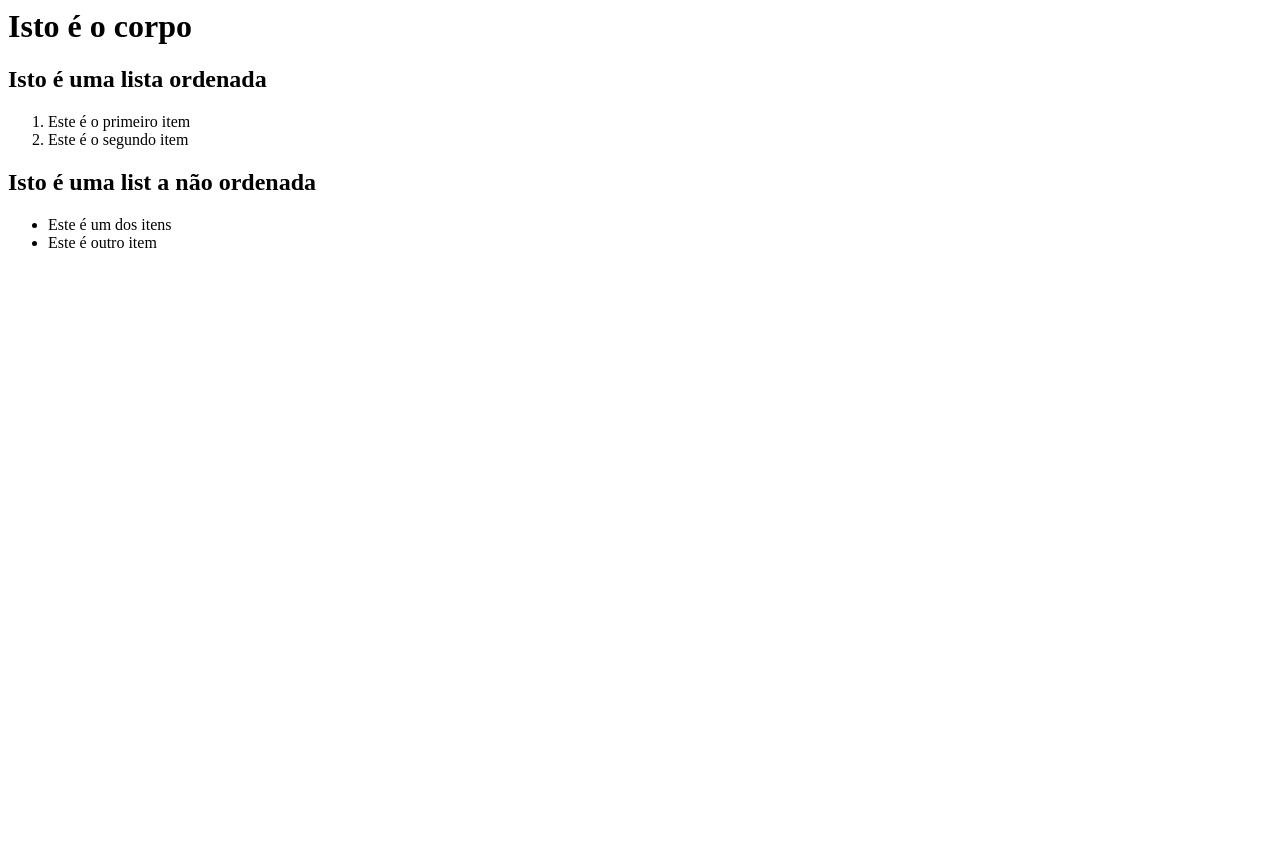
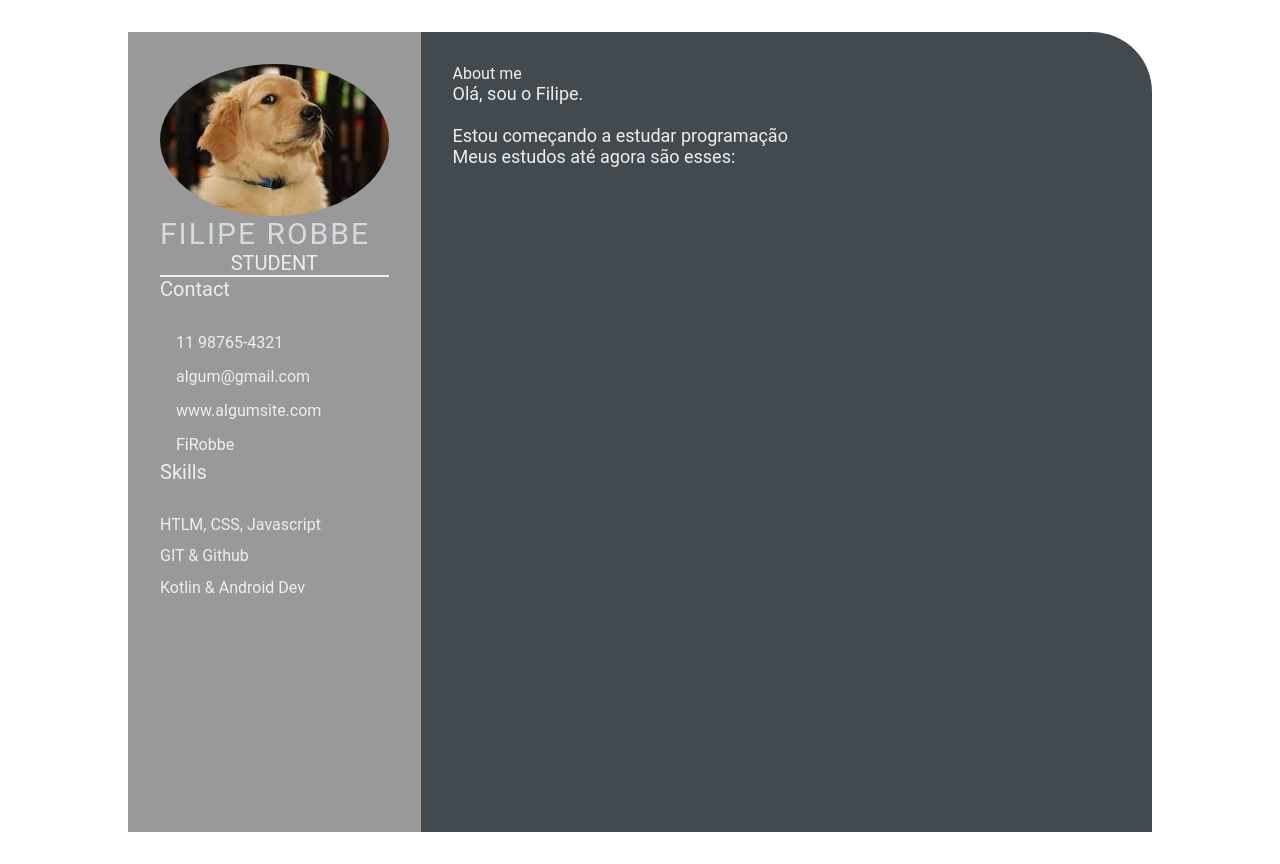
Before and after one commit to FiRobbe/devweekgit.github.io, a plain HTML site: page index.html in a window 1280 px wide. Before the commit the page ends 800 px from the top, so only its background shows below. Drawn offline with Linux system fonts and the light colour scheme.

Commit message:
Feature: CV Profile, Skills and About Me

```diff
--- a/index.html
+++ b/index.html
@@ -1,21 +1,51 @@
+<html lang="en">
 <head>
-    <title>
-        Hello World
-    </title>
+    <meta charset="UTF-8">
+    <meta http-equiv="X-UA-Compatible" content="IE=edge">
+    <meta name="viewport" content="width=device-width, initial-scale=1.0">
+    <title>Filipe Robbe CV</title>
+    <link rel="stylesheet" href="style.css">
 </head>
 <body>
-    <h1>Isto é o corpo</h1>
-    <h2>Isto é uma lista ordenada</h2>
-    <ol>
-        <li>Este é o primeiro item</li>
-        <li>Este é o segundo item</li>
-    </ol>
-    <h2>Isto é uma list a não ordenada</h2>
-    <ul>
-        <li>Este é um dos itens</li>
-        <li>Este é outro item</li>
-    </ul>
+    <main class="resume-contents">
+        <section class="left-section">
+            <section class="left-section-contents">
+                <div class="profile">
+                    <img class="profile-image" src="image/profile-image.jpg" alt="Profile image">
+                    <p class="name">Filipe Robbe</p>
+                    <p class="profession">Student</p>
+                </div>
+                <div class="contact-info">
+                    <p class="left-title">Contact</p>
+                    <ul>
+                        <li><i class="fa fa-phone"></i>11 98765-4321</li>
+                        <li><i class="fa fa-envelope"></i>algum@gmail.com</li>
+                        <li><i class="fa fa-globe"></i>www.algumsite.com</li>
+                        <li><i class="fa fa-github"></i>FiRobbe</li>
+                    </ul>
+                </div>
+                <div class="skills">
+                    <p class="left-title">Skills</p>
+                    <ul>
+                        <li><p>HTLM, CSS, Javascript</p></li>
+                        <li><p>GIT & Github</p></li>
+                        <li><p>Kotlin & Android Dev</p></li>
+                    </ul>
+                </div>
+            </section>
+        </section>
+        <section class="right-section">
+            <div class="right-section-contents">
+                <section class="about gap">
+                    <div class="right-title">About me</div>
+                    <p class="about-me-contents">
+                        Olá, sou o Filipe.<br>
+                        <br> Estou começando a estudar programação
+                        <br> Meus estudos até agora são esses:
+                    </p>
+                </section>
+            </div>
+        </section>
+    </main>
 </body>
-<footer>
-
-</footer>
+</html>
--- /dev/null
+++ b/style.css
@@ -0,0 +1,103 @@
+* {
+    margin: 0;
+    padding: 0;
+    box-sizing: border-box;
+    list-style: none;
+    font-family: 'Roboto', sans-serif;
+}
+
+.resume-contents {
+    min-height: 100vh;
+    width: 80%;
+    margin: 2rem auto;
+    display: grid;
+    grid-template-columns: repeat(7, 1fr);
+}
+
+.left-section {
+    grid-column: span 2;
+    height: 100%;
+    background-color: #999999;
+}
+
+.right-section {
+    grid-column: span 5;
+    height: 100%;
+    background-color: #424a50;
+    border-radius: 0px 60px 0px 0px;
+}
+
+.left-section-contents{
+    padding: 2rem 2rem;
+}
+
+.profile {
+    width: 100%;
+    border-bottom: 2px solid #eeeeee;
+}
+
+.profile .profile-image {
+    width: 100%;
+    border-radius: 100%;
+}
+
+.name {
+    color: #D6DBDF;
+    font-size: 30px;
+    letter-spacing: 2px;
+    text-transform: uppercase;
+}
+
+.profession {
+    color: #eeeeee;
+    font-size: 20px;
+    text-transform: uppercase;
+    text-align: center;
+}
+
+/* .contact-info { border-bottom: 2px solid #1B2631; } */
+.left-title {
+    color: #eeeeee;
+    font-size: 20px;
+}
+
+.contact-info ul {
+    padding-top: 1.5rem;
+}
+
+.contact-info ul li,
+.references ul li {
+    padding: .4rem 0;
+    color: #eeeeee;
+}
+
+.contact-info ul li i,
+.references ul li i {
+    padding-right: 1rem;
+    font-size: 18px;
+    color: #eeeeee;
+}
+
+.skills ul {
+    padding-top: 1.5rem;
+}
+.skills ul li p {
+    padding: .4rem 0;
+    color: #eeeeee;
+}
+
+.right-section-contents {
+    padding: 2rem 2rem;
+}
+
+.right-title {
+    color: #eeeeee;
+}
+
+.gap {
+    padding-bottom: 2rem;
+}
+.about-me-contents {
+    font-size: 18px;
+    color: #eeeeee;
+}
```
Also changed, not shown: image/profile-image.jpg (added).
